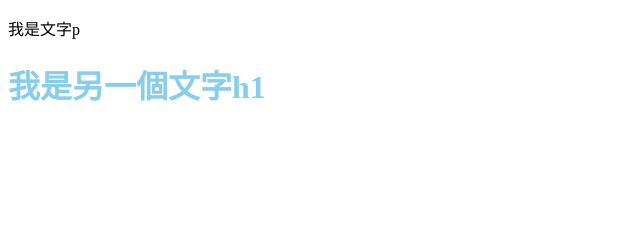
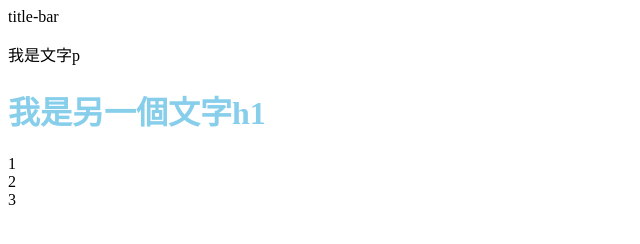
Before and after one commit to MercyLM/MyWeb, a plain HTML site: page index.html in a window 1280 px wide. Shown: the whole page, without its empty margins (0-640 px from the left). Drawn offline with Linux system fonts and the light colour scheme.

Commit message:
Update index.html

```diff
--- a/index.html
+++ b/index.html
@@ -16,10 +16,20 @@
 
 <body>
 	<header>
+        <div>
+            <nav>
+                title-bar
+            </nav>
+        </div>
         <p>我是文字p</p>
     </header>
 	<main>
         <h1>我是另一個文字h1</h1>
+        <section>
+            <div>1</div>
+            <div>2</div>
+            <div>3</div>
+        </section>
     </main>
 	<footer></footer>
 	<script type="text/javascript" src="source/js/script.js"></script>
```
